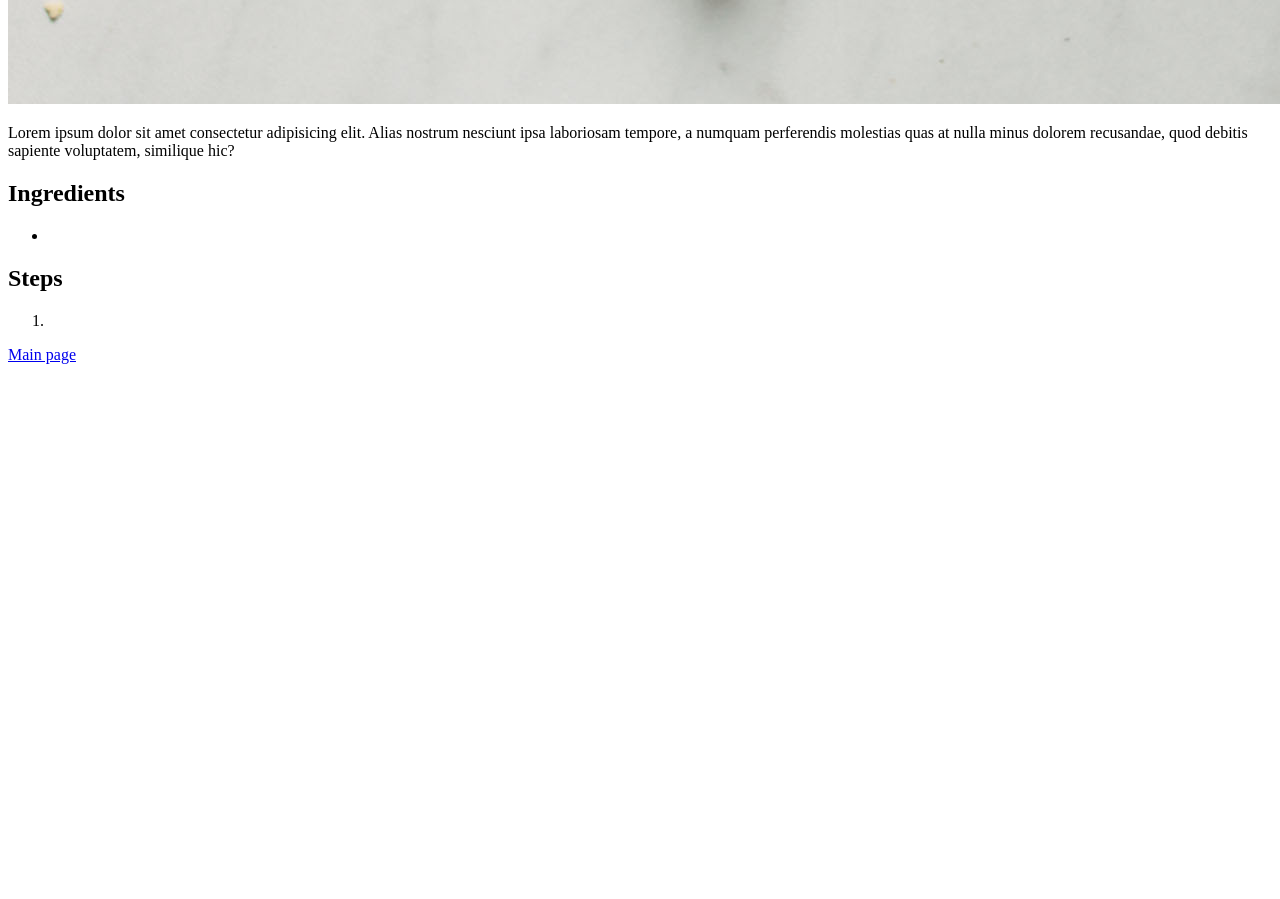
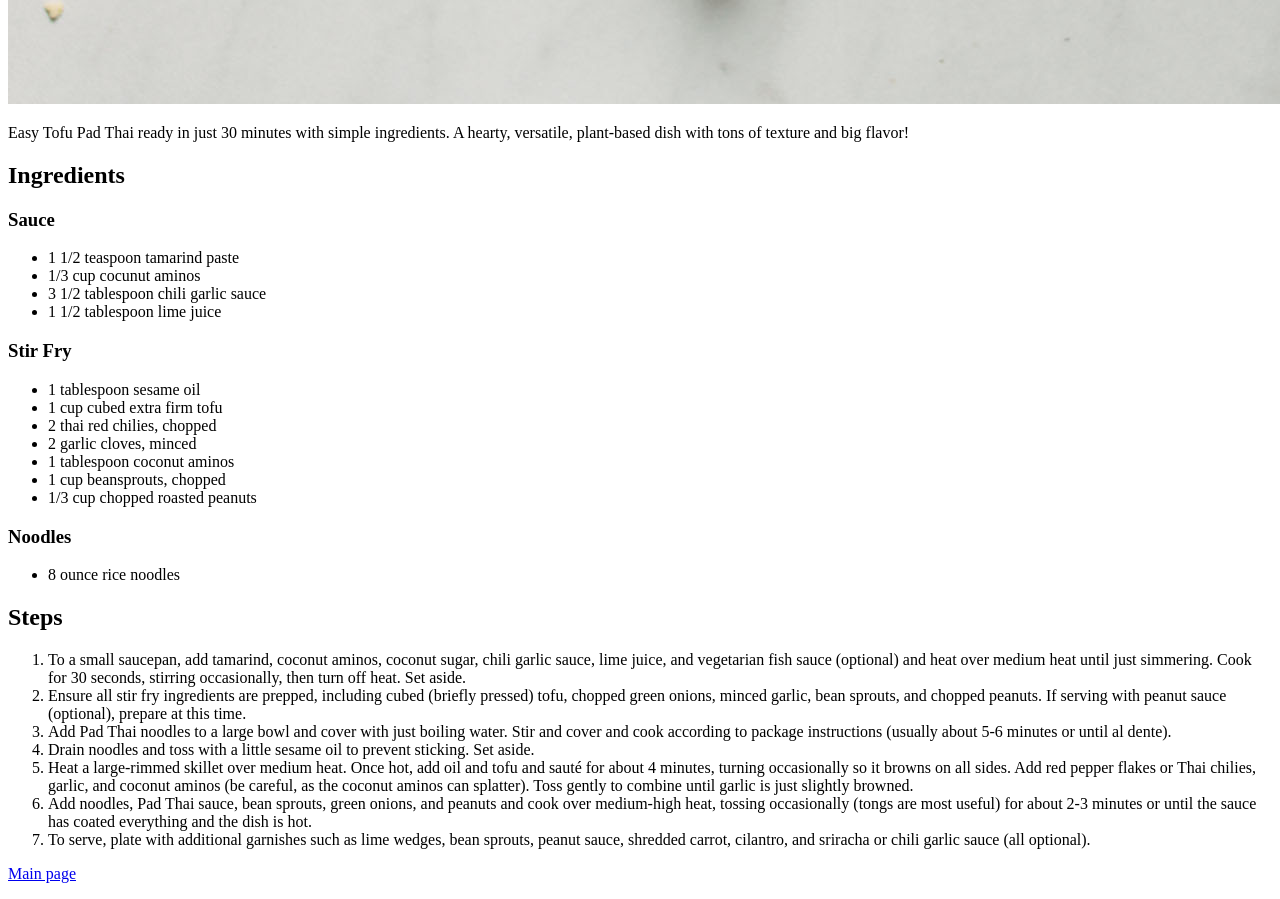
Before and after one commit to NateKohlmeier/odin-recipes, a plain HTML site: page recipes/tofu-pad-thai.html in a window 1280 px wide. Shown: the part 2160-3059 px from the top of the page. Before the commit the page ends 2540 px from the top, so only its background shows below. Drawn offline with Linux system fonts and the light colour scheme.

Commit message:
Added content to tofu-pad-thai.html

```diff
--- a/recipes/tofu-pad-thai.html
+++ b/recipes/tofu-pad-thai.html
@@ -9,14 +9,38 @@
 <body>
     <h1>Veggie burrito bowl</h1>
     <img src="../images/Vegan-Pad-Thai-with-Tofu.jpeg" alt="A vegetarian burrito bowl">
-    <p>Lorem ipsum dolor sit amet consectetur adipisicing elit. Alias nostrum nesciunt ipsa laboriosam tempore, a numquam perferendis molestias quas at nulla minus dolorem recusandae, quod debitis sapiente voluptatem, similique hic?</p>
+    <p>Easy Tofu Pad Thai ready in just 30 minutes with simple ingredients. A hearty, versatile, plant-based dish with tons of texture and big flavor!</p>
     <h2>Ingredients</h2>
-    <ul>
-        <li></li>
-    </ul>
+        <h3>Sauce</h3>
+        <ul>
+            <li>1 1/2 teaspoon tamarind paste</li>
+            <li>1/3 cup cocunut aminos</li>
+            <li>3 1/2 tablespoon chili garlic sauce</li>
+            <li>1 1/2 tablespoon lime juice</li>
+        </ul>
+        <h3>Stir Fry</h3>
+        <ul>
+            <li>1 tablespoon sesame oil</li>
+            <li>1 cup cubed extra firm tofu</li>
+            <li>2 thai red chilies, chopped</li>
+            <li>2 garlic cloves, minced</li>
+            <li>1 tablespoon coconut aminos</li>
+            <li>1 cup beansprouts, chopped</li>
+            <li>1/3 cup chopped roasted peanuts</li>
+        </ul>
+        <h3>Noodles</h3>
+            <ul>
+                <li>8 ounce rice noodles</li>
+            </ul>
     <h2>Steps</h2>
     <ol>
-        <li></li>
+        <li>To a small saucepan, add tamarind, coconut aminos, coconut sugar, chili garlic sauce, lime juice, and vegetarian fish sauce (optional) and heat over medium heat until just simmering. Cook for 30 seconds, stirring occasionally, then turn off heat. Set aside.</li>
+        <li>Ensure all stir fry ingredients are prepped, including cubed (briefly pressed) tofu, chopped green onions, minced garlic, bean sprouts, and chopped peanuts. If serving with peanut sauce (optional), prepare at this time.</li>
+        <li>Add Pad Thai noodles to a large bowl and cover with just boiling water. Stir and cover and cook according to package instructions (usually about 5-6 minutes or until al dente).</li>
+        <li>Drain noodles and toss with a little sesame oil to prevent sticking. Set aside.</li>
+        <li>Heat a large-rimmed skillet over medium heat. Once hot, add oil and tofu and sauté for about 4 minutes, turning occasionally so it browns on all sides. Add red pepper flakes or Thai chilies, garlic, and coconut aminos (be careful, as the coconut aminos can splatter). Toss gently to combine until garlic is just slightly browned. </li>
+        <li>Add noodles, Pad Thai sauce, bean sprouts, green onions, and peanuts and cook over medium-high heat, tossing occasionally (tongs are most useful) for about 2-3 minutes or until the sauce has coated everything and the dish is hot.</li>
+        <li>To serve, plate with additional garnishes such as lime wedges, bean sprouts, peanut sauce, shredded carrot, cilantro, and sriracha or chili garlic sauce (all optional).</li>
     </ol>
 <p><a href="../index.html">Main page</a></p>
 </body>
```
